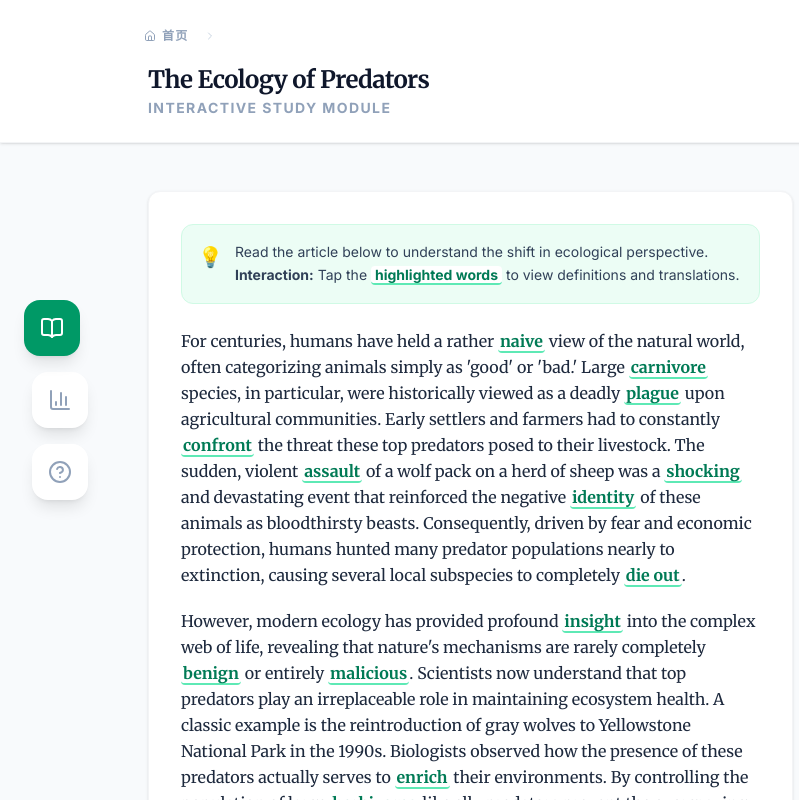
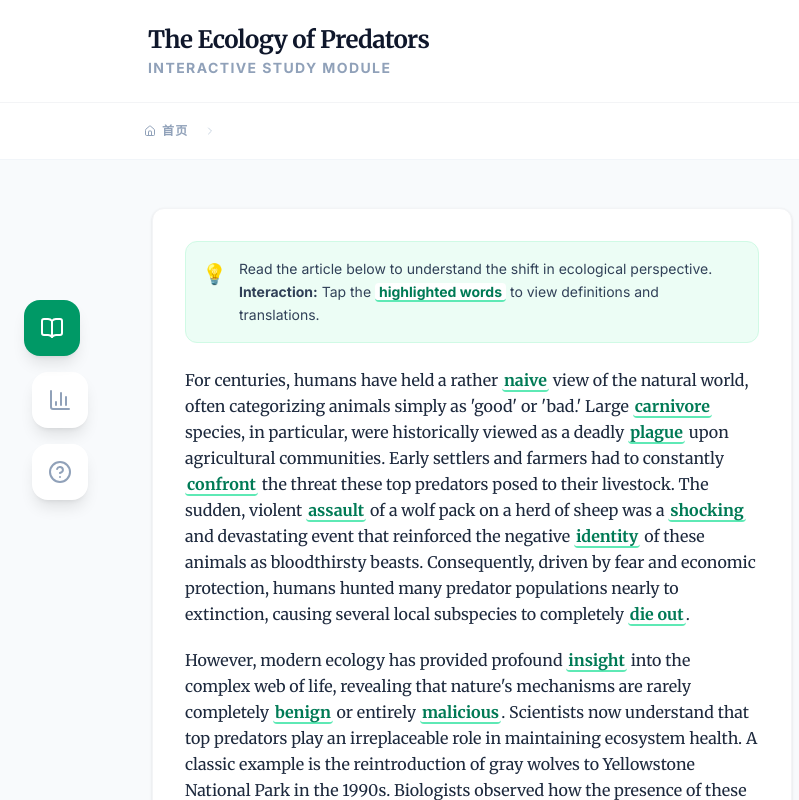
Before and after one commit to SaltedFish-No1/Daily-English, a Next.js app: page /lessons/2026-03-28 in a window 1280 px wide. Shown: the top 800 px of the page, without its empty margins (0-799 px from the left). Built offline with nearby package versions, Linux system fonts and the light colour scheme.

Commit message:
feat(lesson): 提取面包屑为独立组件并优化布局

```diff
--- /dev/null
+++ b/src/features/lesson/components/LessonBreadcrumb.tsx
@@ -0,0 +1,33 @@
+'use client';
+
+import React from 'react';
+import Link from 'next/link';
+import { ChevronRight, Home } from 'lucide-react';
+
+interface LessonBreadcrumbProps {
+  category: string;
+}
+
+export const LessonBreadcrumb: React.FC<LessonBreadcrumbProps> = ({
+  category,
+}) => {
+  return (
+    <div className="border-b border-slate-100 bg-white">
+      <div className="mx-auto max-w-5xl px-5 py-3 sm:py-4">
+        <nav className="flex items-center gap-2 text-[11px] font-bold tracking-widest text-slate-400 uppercase sm:text-xs">
+          <Link
+            href="/"
+            className="-ml-1 flex items-center gap-1.5 rounded-lg py-1 pr-2 transition-colors hover:text-emerald-600 active:bg-slate-100"
+          >
+            <Home size={14} className="sm:size-3" />
+            <span>首页</span>
+          </Link>
+          <ChevronRight size={12} className="flex-shrink-0 text-slate-300" />
+          <span className="max-w-[150px] truncate text-slate-500 sm:max-w-none">
+            {category}
+          </span>
+        </nav>
+      </div>
+    </div>
+  );
+};
--- a/src/features/lesson/components/LessonView.tsx
+++ b/src/features/lesson/components/LessonView.tsx
@@ -7,15 +7,9 @@ import { Article } from './Article';
 import { Chart } from './Chart';
 import { Quiz } from './Quiz';
 import { VocabSheet } from './VocabSheet';
-import {
-  BookOpen,
-  BarChart3,
-  HelpCircle,
-  ChevronRight,
-  Home,
-} from 'lucide-react';
+import { BookOpen, BarChart3, HelpCircle } from 'lucide-react';
 import { motion, AnimatePresence } from 'framer-motion';
-import Link from 'next/link';
+import { LessonBreadcrumb } from './LessonBreadcrumb';
 
 interface LessonViewProps {
   data: LessonData;
@@ -47,23 +41,10 @@ export const LessonView: React.FC<LessonViewProps> = ({ data }) => {
 
   return (
     <div className="flex min-h-screen flex-col bg-slate-50">
+      <div className="sticky top-0 z-30">
         {/* Header */}
-      <header className="pt-safe sticky top-0 z-30 border-b border-gray-100 bg-white shadow-sm">
+        <header className="pt-safe border-b border-gray-100 bg-white shadow-sm">
           <div className="mx-auto max-w-5xl px-5 py-4 sm:py-6">
-          <nav className="mb-3 flex items-center gap-2 text-[11px] font-bold tracking-widest text-slate-400 uppercase sm:mb-4 sm:text-xs">
-            <Link
-              href="/"
-              className="-ml-1 flex items-center gap-1.5 rounded-lg py-1 pr-2 transition-colors hover:text-emerald-600 active:bg-slate-100"
-            >
-              <Home size={14} className="sm:size-3" />
-              <span>首页</span>
-            </Link>
-            <ChevronRight size={12} className="flex-shrink-0 text-slate-300" />
-            <span className="max-w-[150px] truncate text-slate-500 sm:max-w-none">
-              {data.meta.category}
-            </span>
-          </nav>
-
             <div className="flex flex-col items-start justify-between gap-4 sm:flex-row sm:items-center">
               <div className="w-full sm:w-auto">
                 <h1 className="text-xl font-bold tracking-tight text-slate-900 sm:text-2xl">
@@ -76,9 +57,11 @@ export const LessonView: React.FC<LessonViewProps> = ({ data }) => {
             </div>
           </div>
         </header>
+        <LessonBreadcrumb category={data.meta.category} />
+      </div>
 
       {/* Main Content */}
-      <main className="mx-auto grid w-full max-w-5xl flex-grow grid-cols-1 gap-8 px-5 py-8 sm:py-12 lg:grid-cols-3">
+      <main className="mx-auto grid w-full max-w-5xl flex-grow grid-cols-1 gap-8 sm:px-6 sm:py-12 lg:grid-cols-3">
         <div className="lg:col-span-2">
           <AnimatePresence mode="wait">
             {activeTab === 'article' && (
```
Also changed, not shown: public/sw.js. Lines whose indentation alone changed are shown as unchanged.
